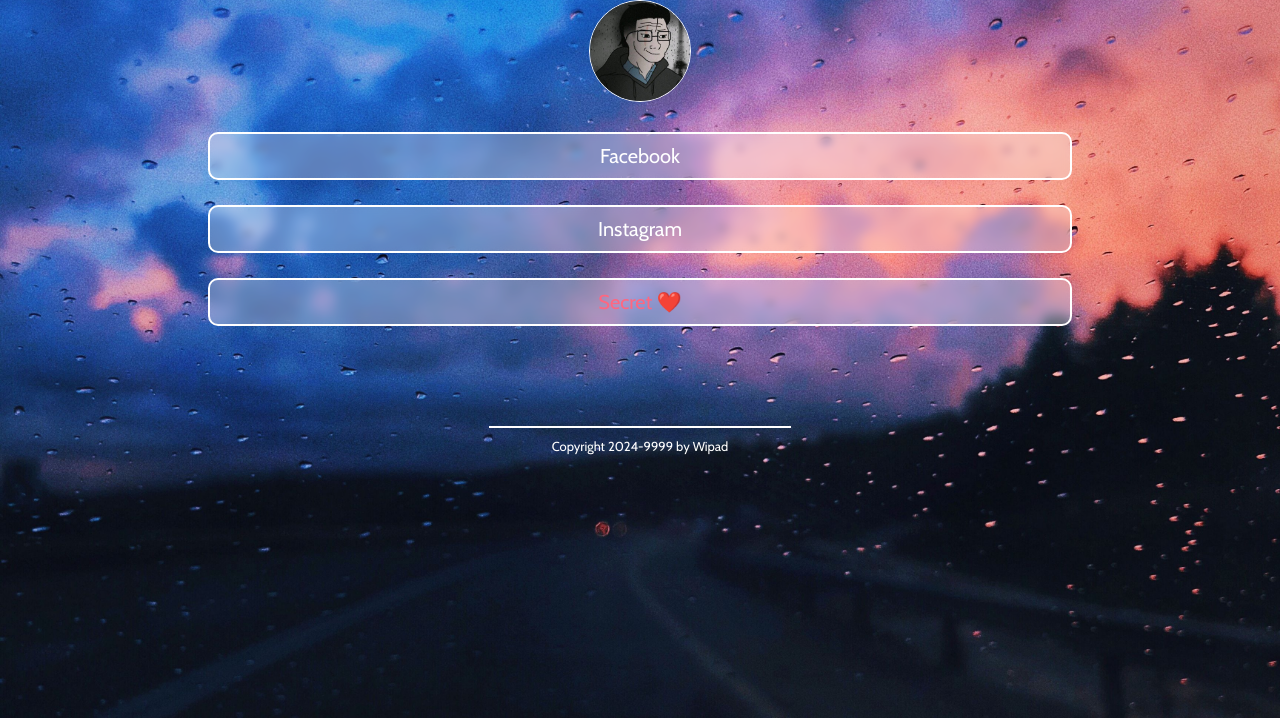
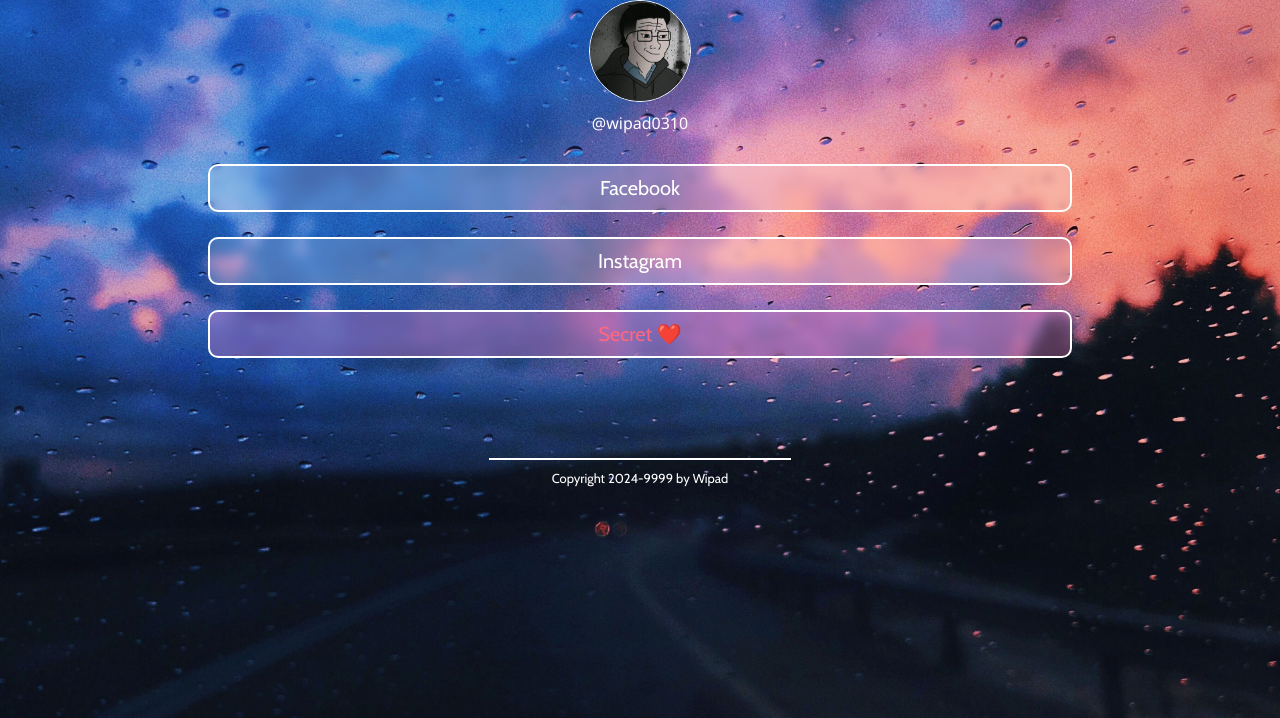
Before and after one commit to wipad0310/wipad-main, a plain HTML site: page index.html in a window 1280 px wide. Shown: the part 82-800 px from the top of the page. Drawn offline with nearby package versions, Linux system fonts and the light colour scheme; a web font is replaced by a local one.

Commit message:
Add files via upload

```diff
--- a/index.html
+++ b/index.html
@@ -16,17 +16,21 @@
   <div id="pic_container">
     <img id="profile_picture" alt="Wipad" src="./res/assets/avatar.jpg">
   </div>
-
+  <div id = "name_tag">
+    <div>
+    @wipad0310
+    </div>
+  </div>
   <div class="list_block">
     <ul>
       <li>
-        <a href="https://www.facebook.com/dangnguyen0310/" target="blanket">Facebook</a>
+        <a href="https://www.facebook.com/dangnguyen0310/" target="_blanket">Facebook</a>
       </li>
       <li>
-        <a href="https://www.instagram.com/wipad0310/" target="blanket">Instagram</a>
+        <a href="https://www.instagram.com/wipad0310/" target="_blanket">Instagram</a>
       </li>
-      <li class="special">
-        <a class="special" href="./justforyou/index.html" target="blanket">Secret ❤️</a>
+      <li id="li_special">
+        <a class="special" href="./justforyou/index.html">Secret ❤️</a>
       </li>
     </ul>
   </div>
--- a/style.css
+++ b/style.css
@@ -15,6 +15,13 @@
   text-align: center;
 }
 
+#name_tag {
+  font-family: "Segoe UI";
+  margin-top: 10px;
+  display: flex;
+  justify-content: center;
+  text-align: center;
+}
 #pic_container {
   display: flex;
   justify-content: center;
@@ -39,18 +46,37 @@
 
 }
 
-li {
-  background: rgba(255, 255, 255, 0.3);
-  padding: 10px 0 10px 0;
-  margin: 25px 200px 0 200px;
-  border: 2px white solid;
-  border-radius: 10px;
-  backdrop-filter: blur(4px);
+#li_special {
+  background:rgba(255, 137, 216,  0.3);
+}
+
+#li_special:hover {
+  border: 2px rgb(255, 103, 128) solid;
+  background: none;
 }
 .special {
   color: rgb(255, 103, 128);
 
 }
+
+li {
+  padding: 10px 0 10px 0;
+  margin: 25px 200px 0 200px;
+  border: 2px white solid;
+  border-radius: 10px;
+  background: rgba(255, 255, 255, 0.2);
+  backdrop-filter: blur(4px);
+}
+
+
+li:hover {
+  background: rgba(255, 255, 255, 0);
+  border-color: rgb(176, 176, 176);
+  backdrop-filter: blur(0px);
+  transition: 0.2s;
+
+}
+
 a {
   margin: auto 0 auto 0;
   width: 500px;
@@ -61,13 +87,7 @@
 
 }
 
-li:hover {
-  background: rgba(255, 255, 255, 0);
-  border-color: rgb(176, 176, 176);
-  backdrop-filter: blur(0px);
-  transition: 0.2s;
 
-}
 
 footer {
   font-size: 13px;
@@ -112,5 +132,4 @@
 
 }
 
-
 }
```
